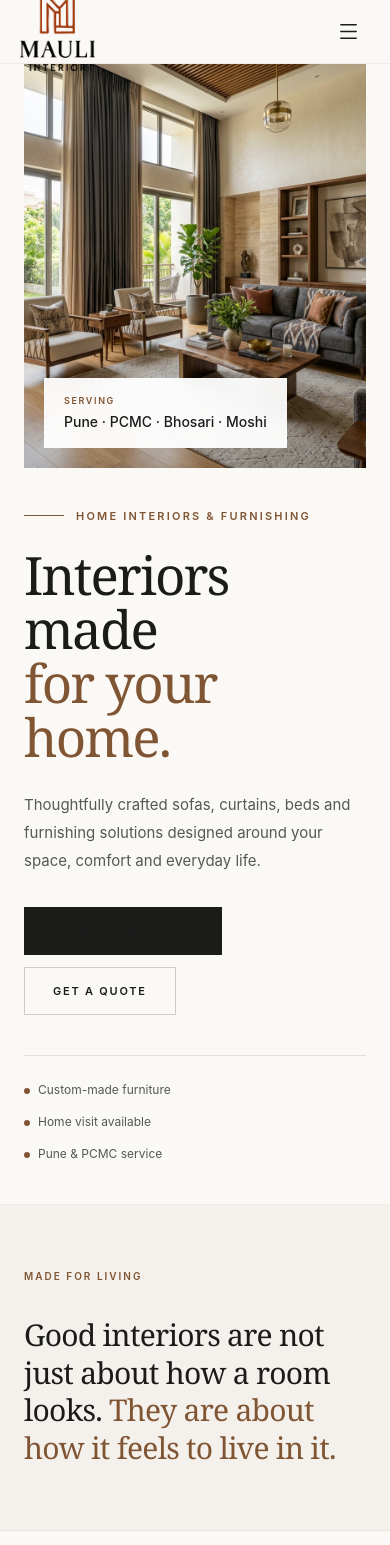
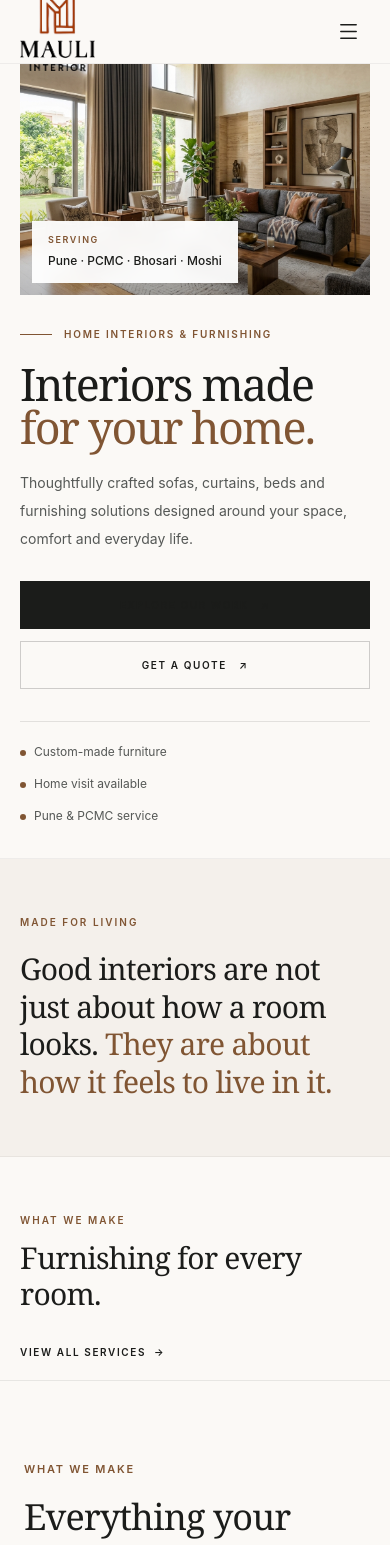
Before and after one commit to thiteswapnil1212-hue/INTERIOR-STORES-WEB, a Next.js app: page / in a window 390 px wide. Shown: the top 1545 px of the page. Built offline with nearby package versions, Linux system fonts and the light colour scheme.

Commit message:
Improve homepage layout and service discovery

```diff
--- a/src/app/page.tsx
+++ b/src/app/page.tsx
@@ -1,3 +1,4 @@
+
 import type { Metadata } from "next";
 import Image from "next/image";
 import Link from "next/link";
@@ -8,10 +9,19 @@ import FeaturedWork from "../components/home/FeaturedWork";
 import WhyMauli from "../components/home/WhyMauli";
 import FinalCTA from "../components/home/FinalCTA";
 
+const siteUrl = "https://mauliinterior-stores-web.vercel.app";
+const ogImage = "/images/seo/mauli-interior-og.jpg";
+
+const pageTitle =
+  "Mauli Interior | Custom Sofas & Home Furnishing in Pune";
+
+const pageDescription =
+  "Custom sofas, curtains, beds, mattresses, wall panels and home furnishing solutions crafted by Mauli Interior for homes across Pune, PCMC, Bhosari and Moshi.";
+
 export const metadata: Metadata = {
-  title: "Mauli Interior | Custom Sofas & Home Furnishing in Pune",
-  description:
-    "Custom sofas, curtains, beds, mattresses, wall panels and home furnishing solutions crafted by Mauli Interior for homes across Pune, PCMC, Bhosari and Moshi.",
+  title: pageTitle,
+  description: pageDescription,
+
   keywords: [
     "custom sofas in Pune",
     "home furnishing Pune",
@@ -23,31 +33,33 @@ export const metadata: Metadata = {
     "interior furnishing PCMC",
     "Mauli Interior",
   ],
+
   alternates: {
     canonical: "/",
   },
+
   openGraph: {
-    title: "Mauli Interior | Custom Sofas & Home Furnishing in Pune",
-    description:
-      "Custom sofas, curtains, beds and furnishing solutions designed around your home, comfort and lifestyle.",
-    url: "/",
+    title: pageTitle,
+    description: pageDescription,
+    url: siteUrl,
     siteName: "Mauli Interior",
     type: "website",
+    locale: "en_IN",
     images: [
       {
-        url: "/images/seo/mauli-interior-og.jpg",
+        url: ogImage,
         width: 1200,
         height: 630,
         alt: "Custom sofa and home furnishing by Mauli Interior in Pune",
       },
     ],
   },
+
   twitter: {
     card: "summary_large_image",
-    title: "Mauli Interior | Custom Sofas & Home Furnishing in Pune",
-    description:
-      "Custom sofas, curtains, beds and furnishing solutions for homes across Pune.",
-    images: ["/images/seo/mauli-interior-og.jpg"],
+    title: pageTitle,
+    description: pageDescription,
+    images: [ogImage],
   },
 };
 
@@ -64,6 +76,7 @@ const quickServices = [
       "Made-to-measure sofas designed around your room, comfort and style.",
     href: "/services/sofas",
     image: "/images/home/services/sofa.jpg",
+    imageAlt: "Custom sofa furnishing",
   },
   {
     title: "Curtains",
@@ -71,75 +84,82 @@ const quickServices = [
       "Curtains selected and fitted to complement your space.",
     href: "/services/curtains",
     image: "/images/home/services/curtains.jpg",
+    imageAlt: "Curtains for home interiors",
   },
   {
     title: "Beds & Panels",
     description:
-      "Beds and decorative panels built to bring warmth and character to bedrooms.",
+      "Beds and decorative panels to bring warmth and character to bedrooms.",
     href: "/services/beds",
     image: "/images/home/services/bed.jpg",
+    imageAlt: "Bedroom furnishing and decorative panels",
   },
 ];
 
 export default function Home() {
   return (
     <main className="overflow-hidden bg-[#fbf9f6] text-[#1b1c1a]">
-      {/* =====================================================
-          HERO
-      ====================================================== */}
+      {/* HERO */}
 
       <section
         aria-labelledby="hero-heading"
         className="relative border-b border-black/5"
       >
-        <div className="mx-auto grid min-h-[calc(100vh-80px)] max-w-[1600px] grid-cols-1 items-center gap-10 px-6 py-10 sm:px-8 md:grid-cols-12 md:gap-8 md:px-12 lg:px-16 lg:py-16"
-        >
-          {/* HERO CONTENT */}
+        <div className="mx-auto grid max-w-[1600px] grid-cols-1 items-center gap-8 px-5 py-8 sm:px-8 sm:py-12 md:min-h-[calc(100svh-80px)] md:grid-cols-12 md:gap-8 md:px-12 lg:px-16 lg:py-16">
+          {/* Hero content */}
 
-          <div className="order-2 flex flex-col md:order-1 md:col-span-5 lg:col-span-5">
-            <div className="mb-6 flex items-center gap-3">
-              <span className="h-px w-10 bg-[#805533]" />
+          <div className="order-2 flex flex-col md:order-1 md:col-span-5">
+            <div className="mb-5 flex items-center gap-3 sm:mb-6">
+              <span
+                aria-hidden="true"
+                className="h-px w-8 bg-[#805533] sm:w-10"
+              />
 
-              <p className="text-[11px] font-semibold uppercase tracking-[0.2em] text-[#805533]">
+              <p className="text-[10px] font-semibold uppercase tracking-[0.18em] text-[#805533] sm:text-[11px] sm:tracking-[0.2em]">
                 Home Interiors & Furnishing
               </p>
             </div>
 
             <h1
               id="hero-heading"
-              className="max-w-xl font-serif text-[3.3rem] leading-[1.02] tracking-[-0.035em] sm:text-6xl lg:text-[5.2rem]"
+              className="max-w-xl font-serif text-[clamp(2.8rem,9vw,5.2rem)] leading-[0.98] tracking-[-0.04em]"
             >
               Interiors made
               <br />
-              <span className="text-[#805533]">for your home.</span>
+              <span className="text-[#805533]">
+                for your home.
+              </span>
             </h1>
 
-            <p className="mt-7 max-w-lg text-[15px] leading-7 text-[#555856] md:text-base">
-              Thoughtfully crafted sofas, curtains, beds and furnishing
-              solutions designed around your space, comfort and everyday life.
+            <p className="mt-5 max-w-lg text-sm leading-7 text-[#555856] sm:mt-7 sm:text-base">
+              Thoughtfully crafted sofas, curtains, beds and
+              furnishing solutions designed around your space,
+              comfort and everyday life.
             </p>
 
-            {/* CTA */}
+            {/* Main actions */}
 
-            <div className="mt-8 flex flex-wrap gap-3">
+            <div className="mt-7 flex flex-col gap-3 sm:mt-8 sm:flex-row sm:flex-wrap">
               <Link
-                href="/services/sofas"
-                className="inline-flex min-h-12 items-center justify-center bg-[#1b1c1a] px-7 text-[11px] font-semibold uppercase tracking-[0.16em] text-white transition-all duration-300 hover:-translate-y-0.5 hover:bg-[#805533] focus-visible:outline-none focus-visible:ring-2 focus-visible:ring-[#805533] focus-visible:ring-offset-2"
+                href="/project"
+                className="inline-flex min-h-12 items-center justify-center gap-3 bg-[#1b1c1a] px-6 py-3 text-center text-[10px] font-semibold uppercase tracking-[0.16em] text-white transition-colors duration-300 hover:bg-[#805533] focus-visible:outline-none focus-visible:ring-2 focus-visible:ring-[#805533] focus-visible:ring-offset-2 sm:px-7"
               >
                 Explore Our Work
+                <span aria-hidden="true">↗</span>
               </Link>
 
               <Link
                 href="/contact"
-                className="inline-flex min-h-12 items-center justify-center border border-[#1b1c1a]/20 px-7 text-[11px] font-semibold uppercase tracking-[0.16em] text-[#1b1c1a] transition-all duration-300 hover:border-[#805533] hover:bg-[#805533] hover:text-white focus-visible:outline-none focus-visible:ring-2 focus-visible:ring-[#805533] focus-visible:ring-offset-2"
+                className="inline-flex min-h-12 items-center justify-center gap-3 border border-[#1b1c1a]/20 px-6 py-3 text-center text-[10px] font-semibold uppercase tracking-[0.16em] text-[#1b1c1a] transition-colors duration-300 hover:border-[#805533] hover:bg-[#805533] hover:text-white focus-visible:outline-none focus-visible:ring-2 focus-visible:ring-[#805533] focus-visible:ring-offset-2 sm:px-7"
               >
                 Get a Quote
+                <span aria-hidden="true">↗</span>
               </Link>
             </div>
 
-            {/* TRUST POINTS */}
+            {/* Trust points */}
 
-            <div className="mt-10 grid max-w-xl grid-cols-1 gap-3 border-t border-black/10 pt-6 sm:grid-cols-3">
+            <div className="mt-8 grid grid-cols-1 gap-3 border-t border-black/10 pt-5 sm:mt-10 sm:grid-cols-3 sm:gap-2 sm:pt-6">
               {trustPoints.map((point) => (
                 <div
                   key={point}
@@ -149,42 +169,39 @@ export default function Home() {
                     aria-hidden="true"
                     className="mt-2 h-1.5 w-1.5 shrink-0 rounded-full bg-[#805533]"
                   />
-
                   <span>{point}</span>
                 </div>
               ))}
             </div>
           </div>
 
-          {/* HERO IMAGE */}
+          {/* Hero image */}
 
-          <div className="order-1 md:order-2 md:col-span-7 lg:col-span-7">
-            <div className="group relative aspect-[4/5] w-full overflow-hidden sm:aspect-[5/4] md:aspect-[4/5] lg:h-[76vh] lg:aspect-auto">
+          <div className="order-1 min-w-0 md:order-2 md:col-span-7">
+            <div className="group relative aspect-[4/3] w-full overflow-hidden bg-[#e8e3dd] sm:aspect-[5/4] md:aspect-[4/5] lg:h-[76vh] lg:aspect-auto">
               <Image
                 src="/images/home/hero.jpg"
-                alt="Elegant custom-furnished living room designed by Mauli Interior in Pune"
+                alt="Living room with home furnishing by Mauli Interior"
                 fill
                 priority
                 fetchPriority="high"
-                sizes="(max-width: 768px) 100vw, (max-width: 1280px) 58vw, 900px"
-                className="object-cover transition-transform duration-1000 ease-out group-hover:scale-[1.025]"
+                sizes="(max-width: 767px) 100vw, (max-width: 1279px) 58vw, 900px"
+                className="object-cover transition-transform duration-700 ease-out motion-reduce:transition-none md:group-hover:scale-[1.025]"
               />
-
-              {/* Image overlay */}
 
               <div
                 aria-hidden="true"
-                className="absolute inset-0 bg-gradient-to-t from-black/20 via-transparent to-transparent"
+                className="absolute inset-0 bg-gradient-to-t from-black/25 via-transparent to-transparent"
               />
 
-              {/* Location badge */}
+              {/* Service area badge */}
 
-              <div className="absolute bottom-5 left-5 bg-white/95 px-5 py-4 backdrop-blur-sm">
+              <div className="absolute bottom-3 left-3 max-w-[calc(100%-1.5rem)] bg-white/95 px-4 py-3 backdrop-blur-sm sm:bottom-5 sm:left-5 sm:px-5 sm:py-4">
                 <p className="text-[9px] font-semibold uppercase tracking-[0.18em] text-[#805533]">
                   Serving
                 </p>
 
-                <p className="mt-1 text-sm font-medium text-[#1b1c1a]">
+                <p className="mt-1 text-xs font-medium leading-5 text-[#1b1c1a] sm:text-sm">
                   Pune · PCMC · Bhosari · Moshi
                 </p>
               </div>
@@ -193,13 +210,11 @@ export default function Home() {
         </div>
       </section>
 
-      {/* =====================================================
-          INTRO / BRAND STATEMENT
-      ====================================================== */}
+      {/* BRAND STATEMENT */}
 
       <section className="border-b border-black/5 bg-[#f4f0eb]">
-        <div className="mx-auto max-w-[1200px] px-6 py-16 sm:px-8 md:px-12 md:py-20">
-          <div className="grid gap-8 md:grid-cols-12 md:items-end">
+        <div className="mx-auto max-w-[1200px] px-5 py-14 sm:px-8 sm:py-16 md:px-12 md:py-20">
+          <div className="grid gap-5 md:grid-cols-12 md:items-end md:gap-8">
             <div className="md:col-span-4">
               <p className="text-[10px] font-semibold uppercase tracking-[0.2em] text-[#805533]">
                 Made for living
@@ -208,7 +223,8 @@ export default function Home() {
 
             <div className="md:col-span-8">
               <h2 className="max-w-3xl font-serif text-3xl leading-tight tracking-tight sm:text-4xl md:text-5xl">
-                Good interiors are not just about how a room looks.
+                Good interiors are not just about how a room
+                looks.
                 <span className="text-[#805533]">
                   {" "}
                   They are about how it feels to live in it.
@@ -219,16 +235,14 @@ export default function Home() {
         </div>
       </section>
 
-      {/* =====================================================
-          SERVICES
-      ====================================================== */}
+      {/* SERVICES */}
 
       <section
         aria-labelledby="services-heading"
         className="border-b border-black/5"
       >
-        <div className="mx-auto max-w-[1600px] px-6 pt-16 sm:px-8 md:px-12 lg:px-16">
-          <div className="mb-2 flex items-end justify-between gap-6">
+        <div className="mx-auto max-w-[1600px] px-5 pt-14 sm:px-8 sm:pt-16 md:px-12 lg:px-16">
+          <div className="mb-2 flex flex-col items-start justify-between gap-5 sm:flex-row sm:items-end">
             <div>
               <p className="mb-3 text-[10px] font-semibold uppercase tracking-[0.2em] text-[#805533]">
                 What we make
@@ -236,7 +250,7 @@ export default function Home() {
 
               <h2
                 id="services-heading"
-                className="font-serif text-4xl tracking-tight sm:text-5xl"
+                className="font-serif text-3xl tracking-tight sm:text-5xl"
               >
                 Furnishing for every room.
               </h2>
@@ -244,9 +258,10 @@ export default function Home() {
 
             <Link
               href="/services"
-              className="hidden text-[10px] font-semibold uppercase tracking-[0.16em] text-[#805533] transition-colors hover:text-[#1b1c1a] sm:block"
+              className="inline-flex min-h-10 items-center gap-2 text-[10px] font-semibold uppercase tracking-[0.16em] text-[#805533] transition-colors hover:text-[#1b1c1a] focus-visible:outline-none focus-visible:ring-2 focus-visible:ring-[#805533] focus-visible:ring-offset-2"
             >
-              View all services →
+              View all services
+              <span aria-hidden="true">→</span>
             </Link>
           </div>
         </div>
@@ -254,26 +269,43 @@ export default function Home() {
         <ServicesSection />
       </section>
 
-      {/* =====================================================
-          QUICK SERVICE DISCOVERY
-      ====================================================== */}
+      {/* QUICK SERVICE DISCOVERY */}
 
-      <section className="mx-auto max-w-[1600px] px-6 py-16 sm:px-8 md:px-12 lg:px-16 lg:py-24">
-        <div className="grid gap-5 md:grid-cols-3">
+      <section
+        aria-label="Explore popular furnishing services"
+        className="mx-auto max-w-[1600px] px-5 py-14 sm:px-8 sm:py-16 md:px-12 lg:px-16 lg:py-24"
+      >
+        <div className="mb-8 max-w-2xl">
+          <p className="mb-3 text-[10px] font-semibold uppercase tracking-[0.2em] text-[#805533]">
+            Find your fit
+          </p>
+
+          <h2 className="font-serif text-3xl tracking-tight sm:text-4xl">
+            A little inspiration for your space.
+          </h2>
+
+          <p className="mt-4 text-sm leading-7 text-[#656765]">
+            Explore a few of our furnishing categories and find
+            the right starting point for your home.
+          </p>
+        </div>
+
+        <div className="grid gap-6 sm:grid-cols-2 md:grid-cols-3 md:gap-5">
           {quickServices.map((service) => (
             <Link
               key={service.title}
               href={service.href}
-              className="group"
+              aria-label={`Explore ${service.title}`}
+              className="group block min-w-0 focus-visible:outline-none focus-visible:ring-2 focus-visible:ring-[#805533] focus-visible:ring-offset-4"
             >
               <article>
                 <div className="relative aspect-[4/3] overflow-hidden bg-[#e8e3dd]">
                   <Image
                     src={service.image}
-                    alt={`${service.title} by Mauli Interior`}
+                    alt={service.imageAlt}
                     fill
-                    sizes="(max-width: 768px) 100vw, 33vw"
-                    className="object-cover transition-transform duration-700 group-hover:scale-[1.04]"
+                    sizes="(max-width: 639px) 100vw, (max-width: 767px) 50vw, 33vw"
+                    className="object-cover transition-transform duration-700 ease-out motion-reduce:transition-none md:group-hover:scale-[1.04]"
                   />
                 </div>
 
@@ -301,65 +333,57 @@ export default function Home() {
         </div>
       </section>
 
-      {/* =====================================================
-          ABOUT
-      ====================================================== */}
+      {/* ABOUT */}
 
       <section aria-label="About Mauli Interior">
         <AboutSection />
       </section>
 
-      {/* =====================================================
-          FEATURED WORK
-      ====================================================== */}
+      {/* FEATURED WORK */}
 
       <section aria-label="Featured interior projects">
         <FeaturedWork />
       </section>
 
-      {/* =====================================================
-          3D STUDIO CTA
-      ====================================================== */}
+      {/* 3D STUDIO */}
 
       <section className="bg-[#1b1c1a] text-white">
-        <div className="mx-auto grid max-w-[1400px] items-center gap-10 px-6 py-16 sm:px-8 md:grid-cols-12 md:px-12 md:py-20 lg:px-16">
+        <div className="mx-auto grid max-w-[1400px] items-center gap-8 px-5 py-14 sm:px-8 sm:py-16 md:grid-cols-12 md:gap-10 md:px-12 md:py-20 lg:px-16">
           <div className="md:col-span-8">
             <p className="mb-4 text-[10px] font-semibold uppercase tracking-[0.2em] text-[#c5a47e]">
               Design before you decide
             </p>
 
-            <h2 className="max-w-3xl font-serif text-4xl leading-tight tracking-tight sm:text-5xl">
-              See your furniture ideas come together in our 3D Studio.
+            <h2 className="max-w-3xl font-serif text-3xl leading-tight tracking-tight sm:text-5xl">
+              See your furniture ideas come together in our
+              3D Studio.
             </h2>
 
             <p className="mt-5 max-w-2xl text-sm leading-7 text-white/65">
-              Explore different furniture configurations, materials and
-              finishes before finalising the design for your home.
+              Explore furniture configurations, materials and
+              finishes as you plan a design for your home.
             </p>
           </div>
 
           <div className="md:col-span-4 md:flex md:justify-end">
             <Link
               href="/3d-studio"
-              className="inline-flex min-h-12 items-center justify-center border border-white/25 px-7 text-[10px] font-semibold uppercase tracking-[0.16em] text-white transition-all duration-300 hover:border-white hover:bg-white hover:text-[#1b1c1a]"
+              className="inline-flex min-h-12 w-full items-center justify-center gap-3 border border-white/25 px-6 py-3 text-center text-[10px] font-semibold uppercase tracking-[0.16em] text-white transition-colors duration-300 hover:border-white hover:bg-white hover:text-[#1b1c1a] focus-visible:outline-none focus-visible:ring-2 focus-visible:ring-white focus-visible:ring-offset-2 focus-visible:ring-offset-[#1b1c1a] sm:w-auto sm:px-7"
             >
               Explore 3D Studio
+              <span aria-hidden="true">↗</span>
             </Link>
           </div>
         </div>
       </section>
 
-      {/* =====================================================
-          WHY MAULI
-      ====================================================== */}
+      {/* WHY MAULI */}
 
       <section aria-label="Why choose Mauli Interior">
         <WhyMauli />
       </section>
 
-      {/* =====================================================
-          FINAL CTA
-      ====================================================== */}
+      {/* FINAL CTA */}
 
       <section aria-label="Contact Mauli Interior">
         <FinalCTA />
```
